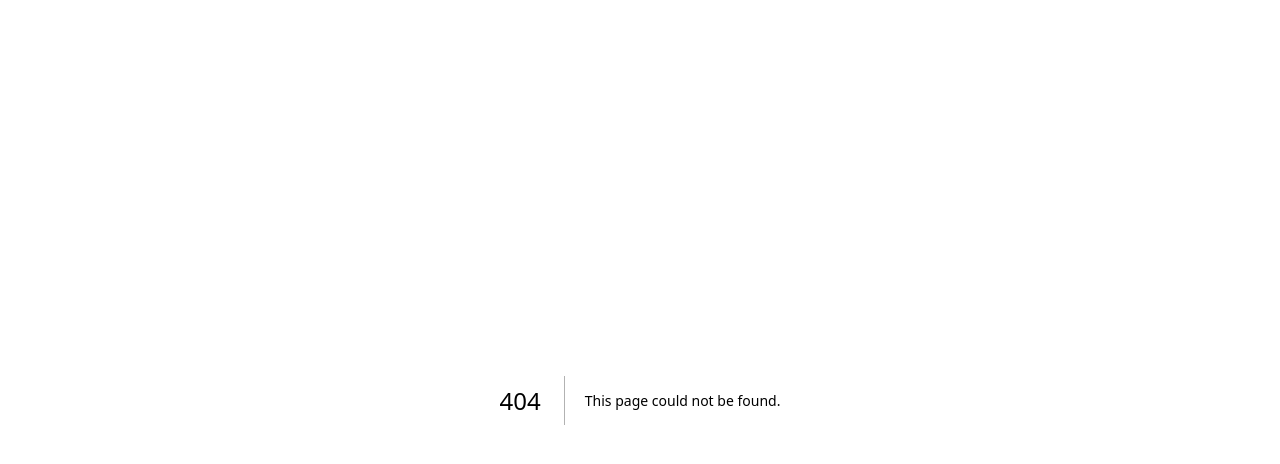
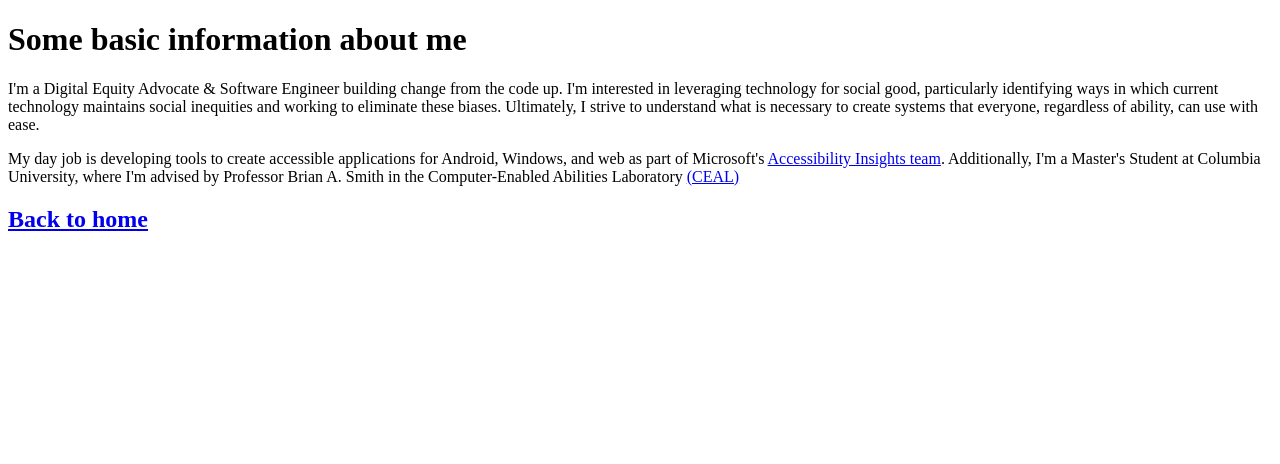
Before and after one commit to JGibson2019/JGibson2019.github.io, a Next.js app in the folder nextjs-blog/: page /about in a window 1280 px wide. Before the commit this address had no page. Shown: the top 464 px of the page. Built offline with nearby package versions, Linux system fonts and the light colour scheme.

Commit message:
adding basic about page with no styling and basic index page. Also my profile pic

```diff
--- /dev/null
+++ b/nextjs-blog/pages/about.js
@@ -0,0 +1,24 @@
+import Link from 'next/link';
+import Head from 'next/head'
+
+
+export default function AboutMe() {
+    return (
+    <div className="container">
+        <Head>
+            <title>About Jacqueline</title>
+        </Head>
+        <main>
+            <h1>Some basic information about me</h1>
+            <p>I'm a Digital Equity Advocate &amp; Software Engineer building change from the code up. I'm interested in leveraging technology for social good, particularly identifying ways in which current technology maintains social inequities and working to eliminate these biases. Ultimately, I strive to understand what is necessary to create systems that everyone, regardless of ability, can use with ease.</p>
+
+            <p>My day job is developing tools to create accessible applications for Android, Windows, and web as part of Microsoft's <a href="https://accessibilityinsights.io">Accessibility Insights team</a>. Additionally, I'm a Master's Student at Columbia University, where I'm advised by Professor Brian A. Smith in the Computer-Enabled Abilities Laboratory <a href="https://ceal.cs.columbia.edu/">(CEAL)</a></p>
+
+            <h2>
+                <Link href="/">
+                    <a>Back to home</a>
+                </Link>
+            </h2>
+        </main>
+    </div>);
+  }
```
Also changed, not shown: nextjs-blog/pages/index.js (+11 -3 lines), nextjs-blog/public/images/jcg_casual.jpg (added).
